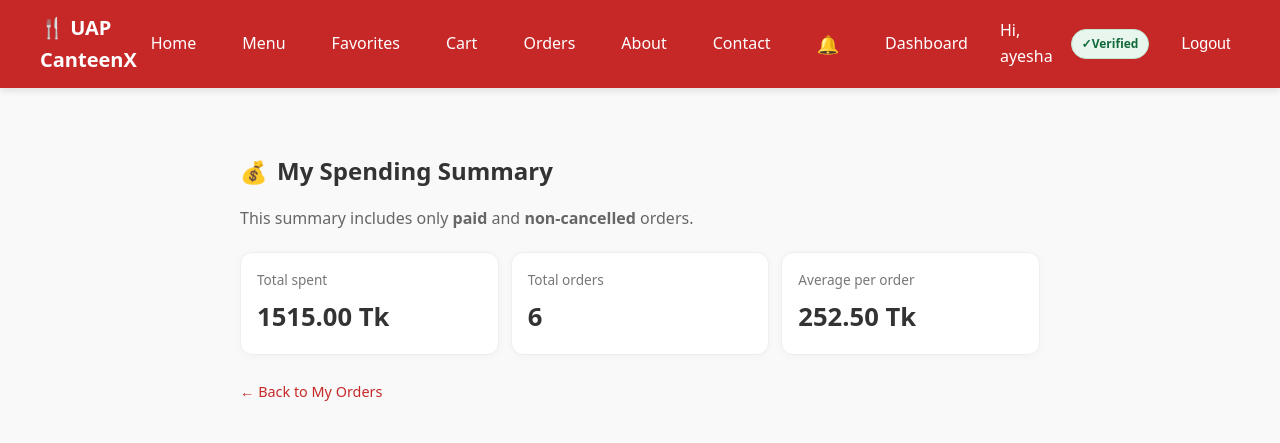
After one commit to ayesha-ahona/Django-Canteen-Management-System, a Django app: page /spending/ in a window 1280 px wide. The commit adds this page. Shown: the top 443 px of the page. Run offline with Django 5.2, Linux system fonts and the light colour scheme; a user stored in the database is signed in; data comes from the database, SQL or seed files in the repository; both versions use the stored data as it was after the commit.

Commit message:
added spending summary feature

```diff
--- /dev/null
+++ b/my_canteen/templates/my_canteen/spending_summary.html
@@ -0,0 +1,42 @@
+{% extends "my_canteen/base.html" %}
+
+{% block content %}
+<div class="container" style="max-width: 800px; margin-top: 24px;">
+
+  <div style="display:flex;align-items:center;gap:.6rem;margin-bottom:16px;">
+    <span style="font-size:22px;">💰</span>
+    <h2 style="margin:0;">My Spending Summary</h2>
+  </div>
+
+  <p style="color:#666;margin-bottom:20px;">
+    This summary includes only <strong>paid</strong> and <strong>non-cancelled</strong> orders.
+  </p>
+
+  <div style="display:flex;flex-wrap:wrap;gap:12px;margin-bottom:24px;">
+    <div style="flex:1 1 200px;background:#fff;border:1px solid #eee;border-radius:12px;padding:16px;box-shadow:0 2px 8px rgba(0,0,0,.03);">
+      <div style="font-size:.85rem;color:#777;">Total spent</div>
+      <div style="font-size:1.6rem;font-weight:600;margin-top:6px;">
+        {{ total_spent|floatformat:2 }} Tk
+      </div>
+    </div>
+
+    <div style="flex:1 1 200px;background:#fff;border:1px solid #eee;border-radius:12px;padding:16px;box-shadow:0 2px 8px rgba(0,0,0,.03);">
+      <div style="font-size:.85rem;color:#777;">Total orders</div>
+      <div style="font-size:1.6rem;font-weight:600;margin-top:6px;">
+        {{ order_count }}
+      </div>
+    </div>
+
+    <div style="flex:1 1 200px;background:#fff;border:1px solid #eee;border-radius:12px;padding:16px;box-shadow:0 2px 8px rgba(0,0,0,.03);">
+      <div style="font-size:.85rem;color:#777;">Average per order</div>
+      <div style="font-size:1.6rem;font-weight:600;margin-top:6px;">
+        {{ avg_per_order|floatformat:2 }} Tk
+      </div>
+    </div>
+  </div>
+
+  <a href="{% url 'orders' %}" style="text-decoration:none;color:#c62828;font-size:.9rem;">
+    ← Back to My Orders
+  </a>
+</div>
+{% endblock %}
--- a/my_canteen/views.py
+++ b/my_canteen/views.py
@@ -1,4 +1,4 @@
-from datetime import datetime
+from datetime import datetime, timedelta
 import io
 
 from django.shortcuts import render, redirect, get_object_or_404
@@ -35,6 +35,7 @@ from django.utils.encoding import force_bytes, force_str
 from django.core.mail import send_mail
 from django.template.loader import render_to_string
 from django.contrib.auth.tokens import PasswordResetTokenGenerator
+from django.db.models.functions import TruncDate
 
 from .models import (
     MenuItem,
@@ -1585,3 +1586,31 @@ def daily_sales_report(request):
         "items_summary": items_qs,
     }
     return render(request, "my_canteen/reports/daily_sales.html", context)
+
+
+@login_required
+def spending_summary(request):
+    """
+    Logged-in user er simple spending summary.
+    - Shudhu paid, non-cancelled order dhora hobe.
+    """
+    qs = Order.objects.filter(
+        user=request.user,
+        payment_status="paid",
+    ).exclude(status="cancelled")
+
+    agg = qs.aggregate(
+        total_spent=Sum("total_price"),
+        order_count=Count("id"),
+    )
+
+    total_spent = agg["total_spent"] or 0
+    order_count = agg["order_count"] or 0
+    avg_per_order = total_spent / order_count if order_count else 0
+
+    context = {
+        "total_spent": total_spent,
+        "order_count": order_count,
+        "avg_per_order": avg_per_order,
+    }
+    return render(request, "my_canteen/spending_summary.html", context)
--- a/mysite/urls.py
+++ b/mysite/urls.py
@@ -191,6 +191,8 @@ urlpatterns = [
         views.daily_sales_report,
         name="daily_sales_report",
     ),
+    # ✅ Spending summary
+    path('spending/', views.spending_summary, name='spending_summary'),
 ]
 
 if settings.DEBUG:
```
Also changed, not shown: my_canteen/templates/my_canteen/orders.html (+11 -1 lines), db.sqlite3.
